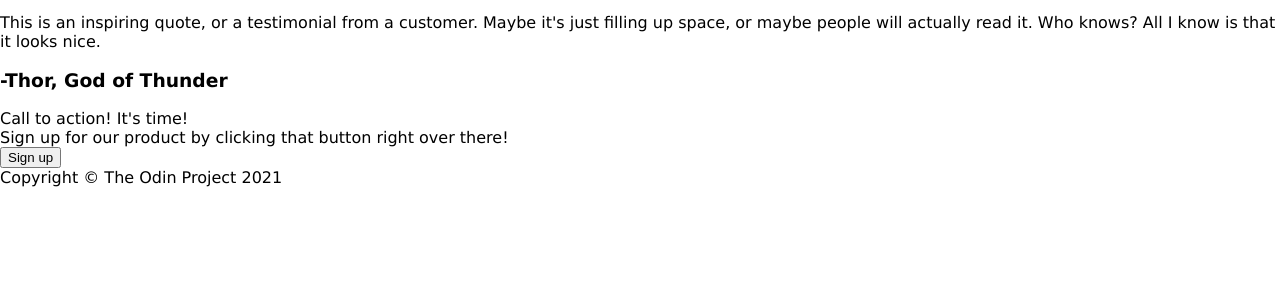
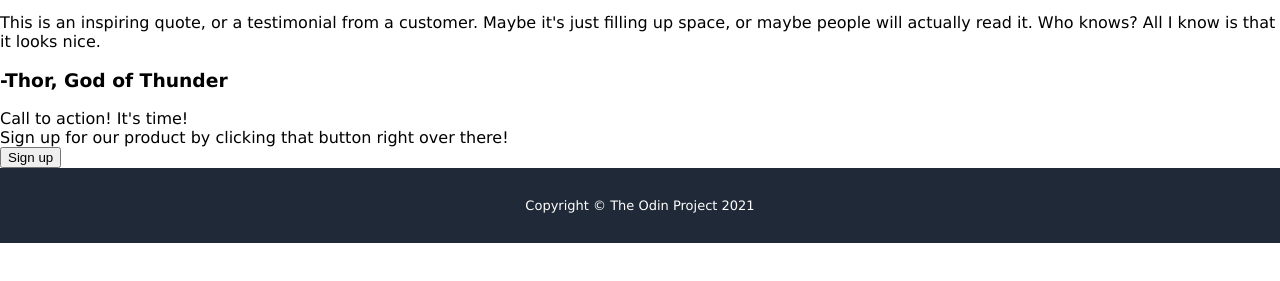
Before and after one commit to marshmer/landing-page, a plain HTML site: page index.html in a window 1280 px wide. Shown: the part 303-584 px from the top of the page. Drawn offline with Linux system fonts and the light colour scheme.

Commit message:
Add styling to footer

```diff
--- a/style.css
+++ b/style.css
@@ -30,3 +30,15 @@ a {
     color: #E5E7EB;
     font-size: 13px;
 }
+
+/* Styling for footer */
+
+.footer {
+    background-color: #1F2937;
+    display: flex;
+    justify-content: center;
+    align-items: center;
+    color: white;
+    padding: 30px;
+    font-size: 13px;
+}
```
